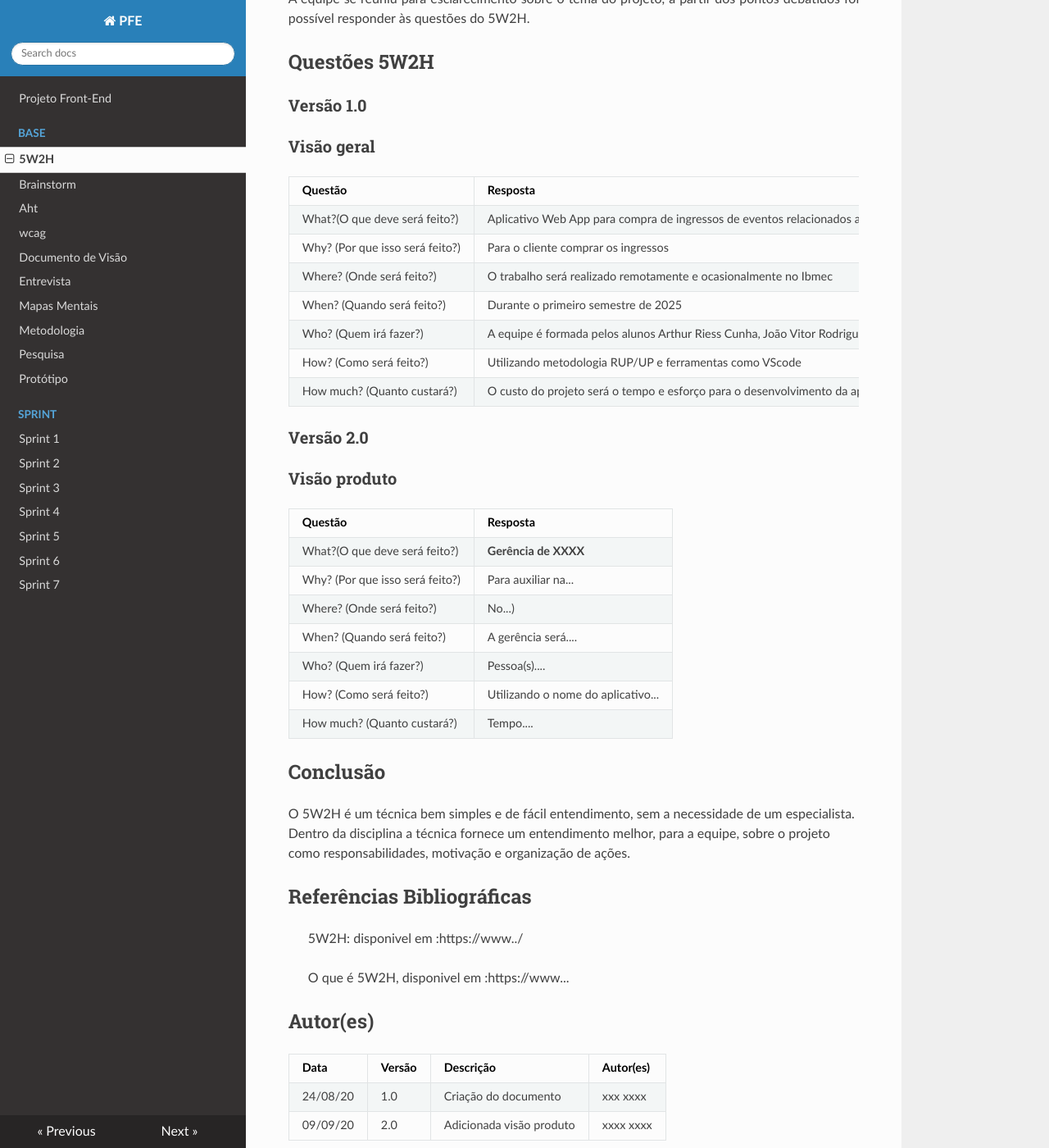
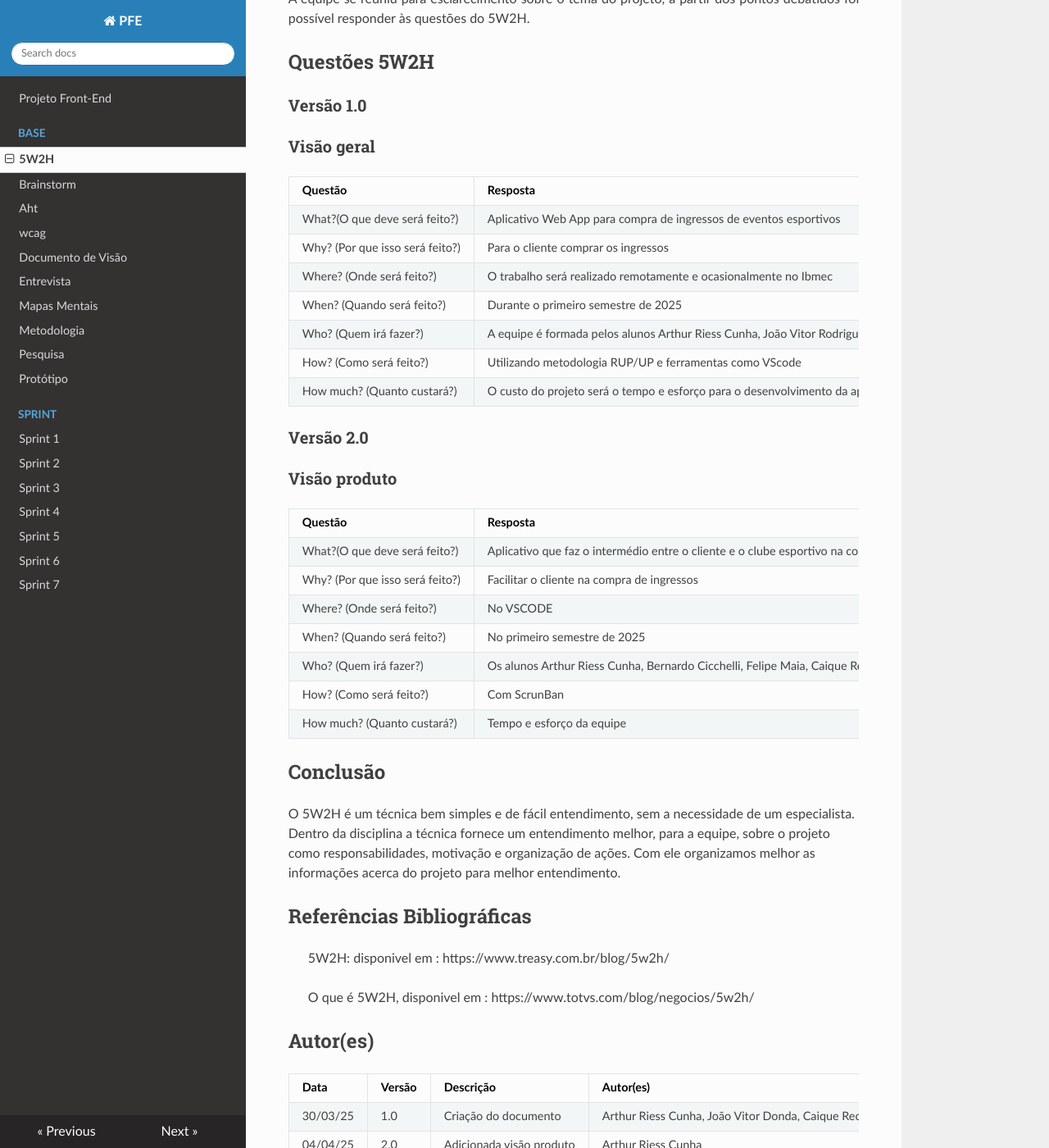
Before and after one commit to Projetos-de-Extensao/PFE_25.1_8001_I, an MkDocs documentation site: the page built from docs/base/5w2h.md, in a window 1280 px wide and 1400 px high, scrolled down 392 px. Shown: the whole window at 82% size. Built offline with MkDocs 1.6.1, drawn with Linux system fonts in a browser that asks for light colours; nearby versions of some CDN libraries.

Commit message:
Update 5w2h.md

```diff
--- a/docs/base/5w2h.md
+++ b/docs/base/5w2h.md
@@ -24,7 +24,7 @@ title: 5W2H
 
 |Questão|Resposta|
 |-------|--------|
-|What?(O que deve será feito?)|Aplicativo Web App para compra de ingressos de eventos relacionados a futebol, shows e festas  |
+|What?(O que deve será feito?)|Aplicativo Web App para compra de ingressos de eventos esportivos|
 |Why? (Por que isso será feito?)|Para o cliente comprar os ingressos|
 |Where? (Onde será feito?)|O trabalho será realizado remotamente e ocasionalmente no Ibmec  |
 |When? (Quando será feito?)|Durante o primeiro semestre de 2025 |
@@ -39,27 +39,27 @@ title: 5W2H
 
 |Questão|Resposta|
 |-------|--------|
-|What?(O que deve será feito?)| **Gerência de XXXX**|
-|Why? (Por que isso será feito?)| Para auxiliar na...|
-|Where? (Onde será feito?)|No...)|
-|When? (Quando será feito?)| A gerência será....|
-|Who? (Quem irá fazer?)| Pessoa(s)....|
-|How? (Como será feito?)| Utilizando o nome do aplicativo... |
-|How much? (Quanto custará?)|Tempo....|
+|What?(O que deve será feito?)| Aplicativo que faz o intermédio entre o cliente e o clube esportivo na compra de ingressos |
+|Why? (Por que isso será feito?)| Facilitar o cliente na compra de ingressos |
+|Where? (Onde será feito?)| No VSCODE |
+|When? (Quando será feito?)| No primeiro semestre de 2025 |
+|Who? (Quem irá fazer?)| Os alunos Arthur Riess Cunha, Bernardo Cicchelli, Felipe Maia, Caique Rechuan e João Vitor Donda |
+|How? (Como será feito?)| Com ScrunBan |
+|How much? (Quanto custará?)| Tempo e esforço da equipe |
 
 
 ## Conclusão
 
-O 5W2H é um técnica bem simples e de fácil entendimento, sem a necessidade de um especialista. Dentro da disciplina a técnica fornece um entendimento melhor, para a equipe, sobre o projeto como responsabilidades, motivação e organização de ações.
+O 5W2H é um técnica bem simples e de fácil entendimento, sem a necessidade de um especialista. Dentro da disciplina a técnica fornece um entendimento melhor, para a equipe, sobre o projeto como responsabilidades, motivação e organização de ações. Com ele organizamos melhor as informações acerca do projeto para melhor entendimento.
 
 
 ## Referências Bibliográficas
-> 5W2H: disponivel em :https://www../
+> 5W2H: disponivel em : https://www.treasy.com.br/blog/5w2h/
 
-> O que é 5W2H, disponivel em :https://www...
+> O que é 5W2H, disponivel em : https://www.totvs.com/blog/negocios/5w2h/
 
 ## Autor(es)
 | Data | Versão | Descrição | Autor(es) |
 | -- | -- | -- | -- |
-| 24/08/20 | 1.0 | Criação do documento | xxx xxxx |
-| 09/09/20 | 2.0 | Adicionada visão produto | xxxx xxxx |
+| 30/03/25 | 1.0 | Criação do documento | Arthur Riess Cunha, João Vitor Donda, Caique Rechuan, Felipe Maia |
+| 04/04/25 | 2.0 | Adicionada visão produto | Arthur Riess Cunha |
```
